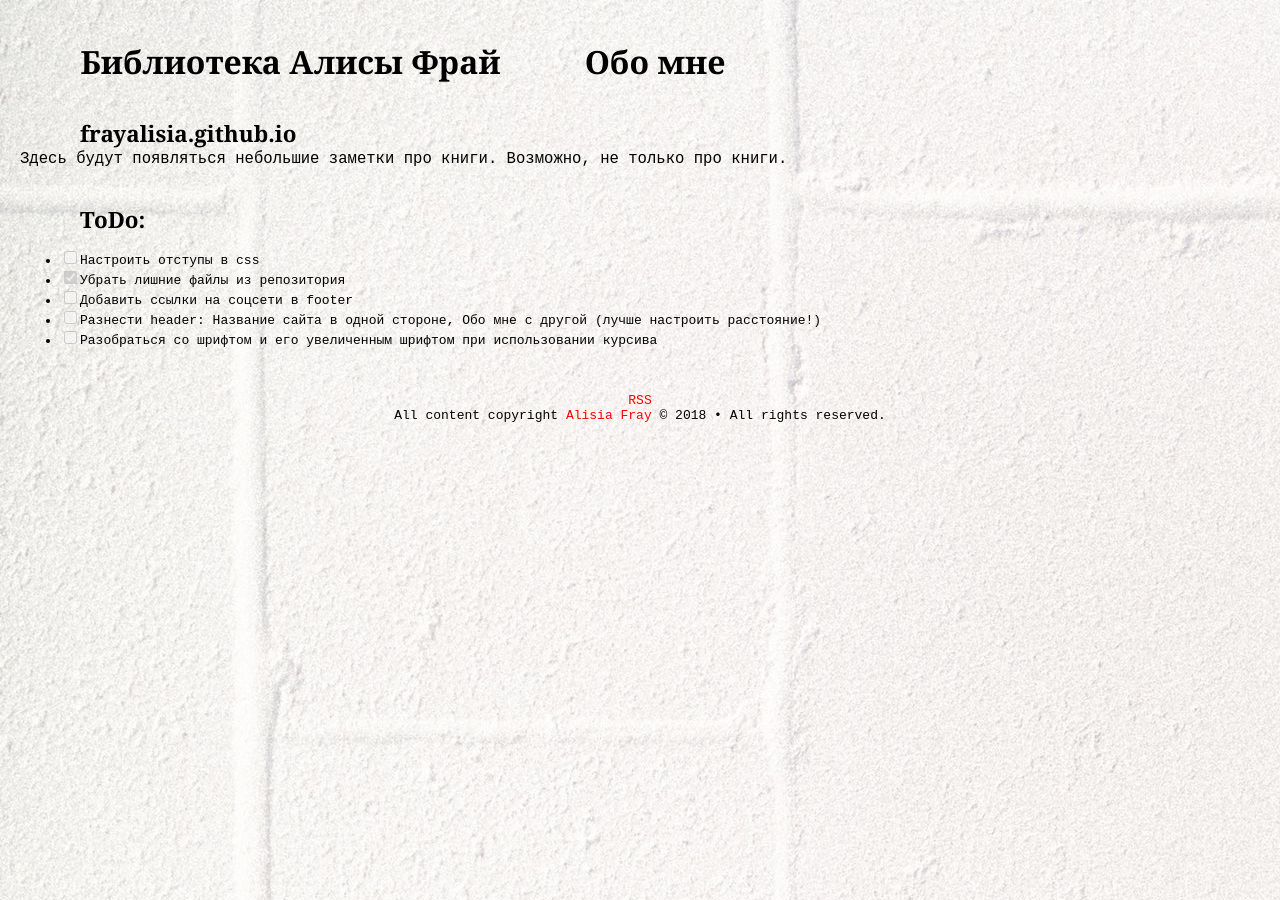
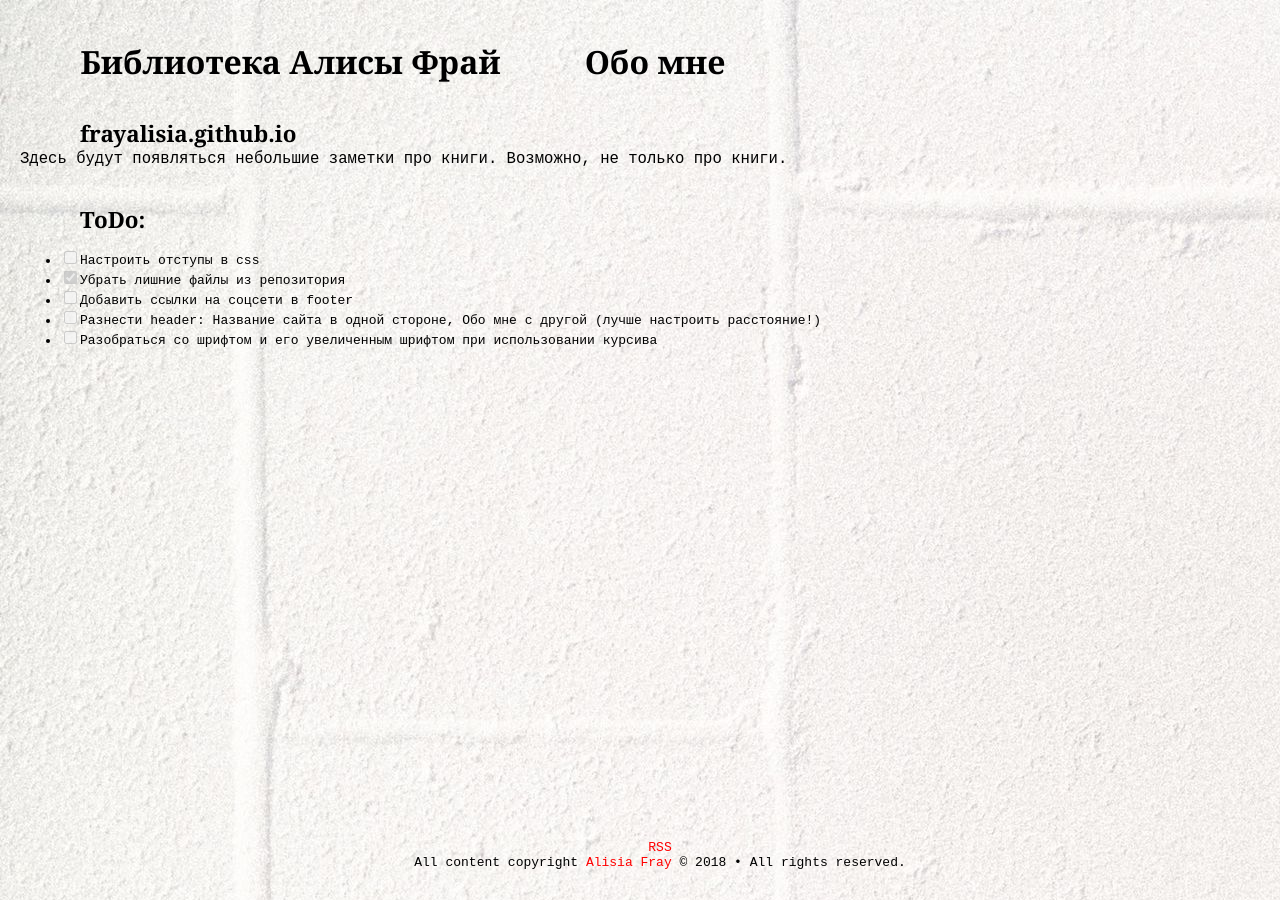
Before and after one commit to frayalisia/frayalisia.github.io, a Jekyll site: the page built from README.md, in a window 1280 px wide. Built offline with Jekyll 4.4.1, drawn with Linux system fonts in a browser that asks for light colours; our own code applies the rules of GitHub Pages for plain Markdown files.

Commit message:
Update main.scss

```diff
--- a/css/main.scss
+++ b/css/main.scss
@@ -193,9 +193,9 @@ nav ul li a {
 /*----- Footer -----*/
 
 .footer {
-  /*----- margin-top: 60px auto;
-  margin-bottom: 30px;-----*/
-  margin-top: 10px;
-  padding: 2rem 2rem;
+  position: absolute;
+  bottom: 0;
+  width: 100%;
+  height: 60px;
   text-align: center;
 }
```
